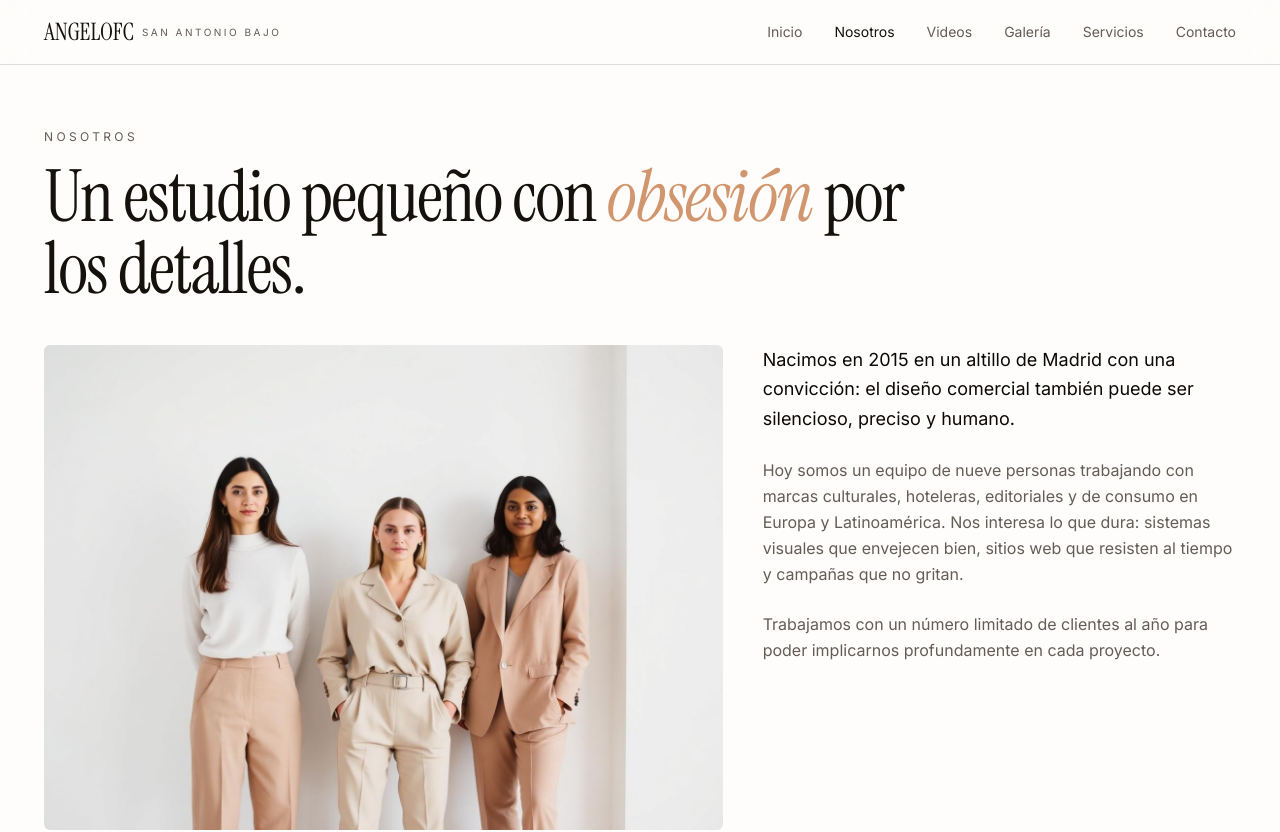
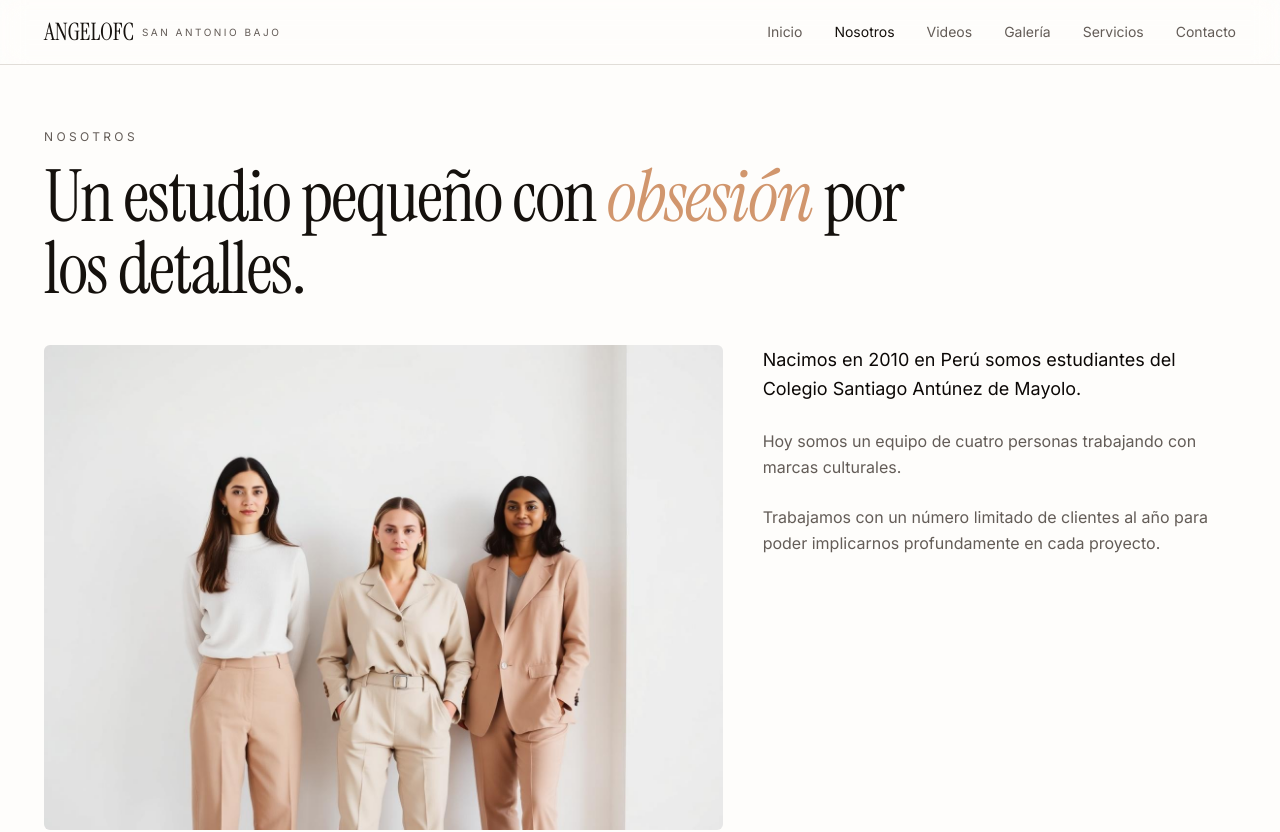
Before and after one commit to ANGEL-JHAN/web-prueba, a React (Vite) app: page /nosotros in a window 1280 px wide. Shown: the top 832 px of the page. Built offline with nearby package versions, Linux system fonts and the light colour scheme.

Commit message:
Actualizar Nosotros.tsx

```diff
--- a/src/pages/Nosotros.tsx
+++ b/src/pages/Nosotros.tsx
@@ -16,14 +16,10 @@ export default function Nosotros() {
         </div>
         <div className="md:col-span-5">
           <p className="text-lg text-ink leading-relaxed">
-            Nacimos en 2015 en un altillo de Madrid con una convicción: el diseño
-            comercial también puede ser silencioso, preciso y humano.
+            Nacimos en 2010 en Perú somos estudiantes del Colegio Santiago Antúnez de Mayolo.
           </p>
           <p className="mt-6 text-muted-foreground leading-relaxed">
-            Hoy somos un equipo de nueve personas trabajando con marcas culturales,
-            hoteleras, editoriales y de consumo en Europa y Latinoamérica. Nos
-            interesa lo que dura: sistemas visuales que envejecen bien, sitios web
-            que resisten al tiempo y campañas que no gritan.
+            Hoy somos un equipo de cuatro personas trabajando con marcas culturales.
           </p>
           <p className="mt-6 text-muted-foreground leading-relaxed">
             Trabajamos con un número limitado de clientes al año para poder implicarnos
```
